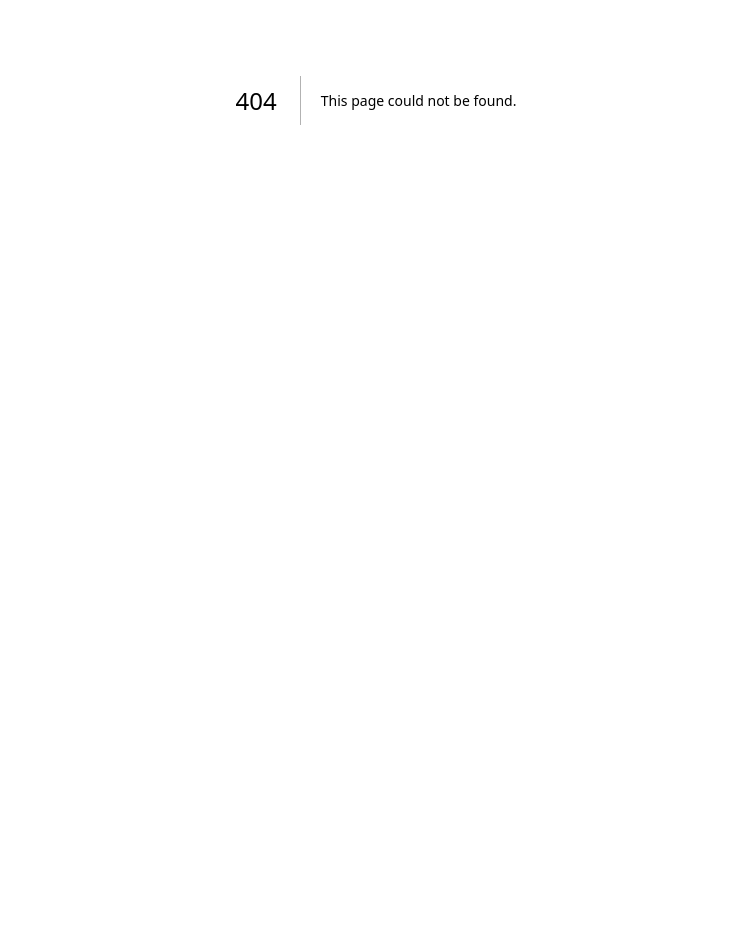
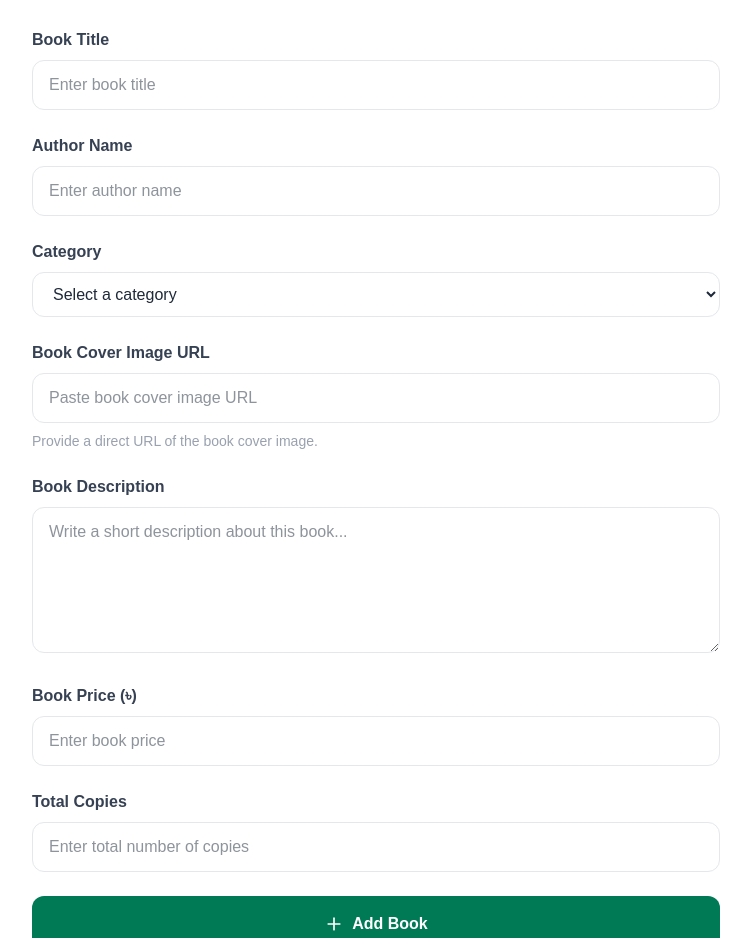
Before and after one commit to tanjinabd07/booknook-frontend, a Next.js app: page /add-book in a window 1280 px wide. Before the commit this address had no page. Shown: the part 300-1238 px from the top of the page, without its empty margins (264-1015 px from the left). Before the commit the page ends 800 px from the top, so only its background shows below. Built offline with nearby package versions, Linux system fonts and the light colour scheme.

Commit message:
Add Add Book page with image upload

```diff
--- /dev/null
+++ b/src/app/add-book/page.js
@@ -0,0 +1,257 @@
+"use client";
+
+import { useState } from "react";
+import Link from "next/link";
+import { BookOpen, ArrowLeft, Plus, Loader2 } from "lucide-react";
+
+const API_URL = "http://localhost:5000/api/books/add";
+
+const initialForm = {
+  title: "",
+  author: "",
+  category: "",
+  price: "",
+  totalCopies: "",
+  image: "",
+  description: "",
+};
+
+export default function AddBookPage() {
+  const [formData, setFormData] = useState(initialForm);
+  const [loading, setLoading] = useState(false);
+  const [message, setMessage] = useState("");
+  const [error, setError] = useState("");
+
+  const handleChange = (e) => {
+    const { name, value } = e.target;
+
+    setFormData((prev) => ({
+      ...prev,
+      [name]: value,
+    }));
+  };
+
+  const handleSubmit = async (e) => {
+    e.preventDefault();
+
+    setLoading(true);
+    setMessage("");
+    setError("");
+
+    try {
+      // Get JWT token
+      const token = sessionStorage.getItem("booknook-token");
+
+      if (!token) {
+        throw new Error("JWT token not found. Please login again.");
+      }
+
+      const response = await fetch(API_URL, {
+        method: "POST",
+        headers: {
+          "Content-Type": "application/json",
+          Authorization: `Bearer ${token}`,
+        },
+        body: JSON.stringify({
+          ...formData,
+          price: Number(formData.price),
+          totalCopies: Number(formData.totalCopies),
+          availableCopies: Number(formData.totalCopies),
+        }),
+      });
+
+      const data = await response.json();
+
+      if (!response.ok) {
+        throw new Error(data.message || "Failed to add book.");
+      }
+
+      setMessage("Book added successfully!");
+      setFormData(initialForm);
+    } catch (err) {
+      console.error("Add Book Error:", err);
+      setError(err.message || "Something went wrong!");
+    } finally {
+      setLoading(false);
+    }
+  };
+
+  return (
+    <main className="min-h-screen bg-[#fafaf7] px-5 py-12">
+      <div className="mx-auto max-w-3xl">
+        <Link
+          href="/books"
+          className="mb-8 inline-flex items-center gap-2 font-semibold text-emerald-700 hover:text-emerald-800"
+        >
+          <ArrowLeft size={18} />
+          Back to All Books
+        </Link>
+
+        <div className="rounded-3xl bg-white p-6 shadow-lg md:p-10">
+          <div className="mb-8 text-center">
+            <div className="mx-auto flex h-16 w-16 items-center justify-center rounded-2xl bg-emerald-100">
+              <BookOpen size={32} className="text-emerald-700" />
+            </div>
+
+            <h1 className="mt-5 text-3xl font-extrabold text-gray-900">
+              Add a New Book
+            </h1>
+
+            <p className="mt-2 text-gray-500">
+              Add a new book to the BookNook library.
+            </p>
+          </div>
+
+          {message && (
+            <div className="mb-5 rounded-xl bg-green-50 p-4 text-center font-medium text-green-700">
+              {message}
+            </div>
+          )}
+
+          {error && (
+            <div className="mb-5 rounded-xl bg-red-50 p-4 text-center font-medium text-red-600">
+              {error}
+            </div>
+          )}
+
+          <form onSubmit={handleSubmit} className="space-y-6">
+            <div>
+              <label className="mb-2 block font-semibold text-gray-700">
+                Book Title
+              </label>
+              <input
+                type="text"
+                name="title"
+                value={formData.title}
+                onChange={handleChange}
+                placeholder="Enter book title"
+                required
+                className="w-full rounded-xl border border-gray-200 px-4 py-3 text-gray-800 outline-none transition focus:border-emerald-600 focus:ring-2 focus:ring-emerald-100"
+              />
+            </div>
+
+            <div>
+              <label className="mb-2 block font-semibold text-gray-700">
+                Author Name
+              </label>
+              <input
+                type="text"
+                name="author"
+                value={formData.author}
+                onChange={handleChange}
+                placeholder="Enter author name"
+                required
+                className="w-full rounded-xl border border-gray-200 px-4 py-3 text-gray-800 outline-none transition focus:border-emerald-600 focus:ring-2 focus:ring-emerald-100"
+              />
+            </div>
+
+            <div>
+              <label className="mb-2 block font-semibold text-gray-700">
+                Category
+              </label>
+              <select
+                name="category"
+                value={formData.category}
+                onChange={handleChange}
+                required
+                className="w-full rounded-xl border border-gray-200 bg-white px-4 py-3 text-gray-800 outline-none transition focus:border-emerald-600 focus:ring-2 focus:ring-emerald-100"
+              >
+                <option value="">Select a category</option>
+                <option value="Fiction">Fiction</option>
+                <option value="Science">Science</option>
+                <option value="History">History</option>
+                <option value="Kids">Kids</option>
+                <option value="Others">Others</option>
+              </select>
+            </div>
+
+            <div>
+              <label className="mb-2 block font-semibold text-gray-700">
+                Book Cover Image URL
+              </label>
+              <input
+                type="url"
+                name="image"
+                value={formData.image}
+                onChange={handleChange}
+                placeholder="Paste book cover image URL"
+                required
+                className="w-full rounded-xl border border-gray-200 px-4 py-3 text-gray-800 outline-none transition focus:border-emerald-600 focus:ring-2 focus:ring-emerald-100"
+              />
+              <p className="mt-2 text-sm text-gray-400">
+                Provide a direct URL of the book cover image.
+              </p>
+            </div>
+
+            <div>
+              <label className="mb-2 block font-semibold text-gray-700">
+                Book Description
+              </label>
+              <textarea
+                name="description"
+                value={formData.description}
+                onChange={handleChange}
+                placeholder="Write a short description about this book..."
+                rows={5}
+                required
+                className="w-full resize-y rounded-xl border border-gray-200 px-4 py-3 text-gray-800 outline-none transition focus:border-emerald-600 focus:ring-2 focus:ring-emerald-100"
+              />
+            </div>
+
+            <div>
+              <label className="mb-2 block font-semibold text-gray-700">
+                Book Price (৳)
+              </label>
+              <input
+                type="number"
+                name="price"
+                value={formData.price}
+                onChange={handleChange}
+                placeholder="Enter book price"
+                min="0"
+                step="0.01"
+                required
+                className="w-full rounded-xl border border-gray-200 px-4 py-3 text-gray-800 outline-none transition focus:border-emerald-600 focus:ring-2 focus:ring-emerald-100"
+              />
+            </div>
+
+            <div>
+              <label className="mb-2 block font-semibold text-gray-700">
+                Total Copies
+              </label>
+              <input
+                type="number"
+                name="totalCopies"
+                value={formData.totalCopies}
+                onChange={handleChange}
+                placeholder="Enter total number of copies"
+                min="1"
+                step="1"
+                required
+                className="w-full rounded-xl border border-gray-200 px-4 py-3 text-gray-800 outline-none transition focus:border-emerald-600 focus:ring-2 focus:ring-emerald-100"
+              />
+            </div>
+
+            <button
+              type="submit"
+              disabled={loading}
+              className="flex w-full items-center justify-center gap-2 rounded-xl bg-emerald-700 px-6 py-4 font-bold text-white transition hover:bg-emerald-800 disabled:cursor-not-allowed disabled:opacity-60"
+            >
+              {loading ? (
+                <>
+                  <Loader2 size={20} className="animate-spin" />
+                  Adding Book...
+                </>
+              ) : (
+                <>
+                  <Plus size={20} />
+                  Add Book
+                </>
+              )}
+            </button>
+          </form>
+        </div>
+      </div>
+    </main>
+  );
+}
```
